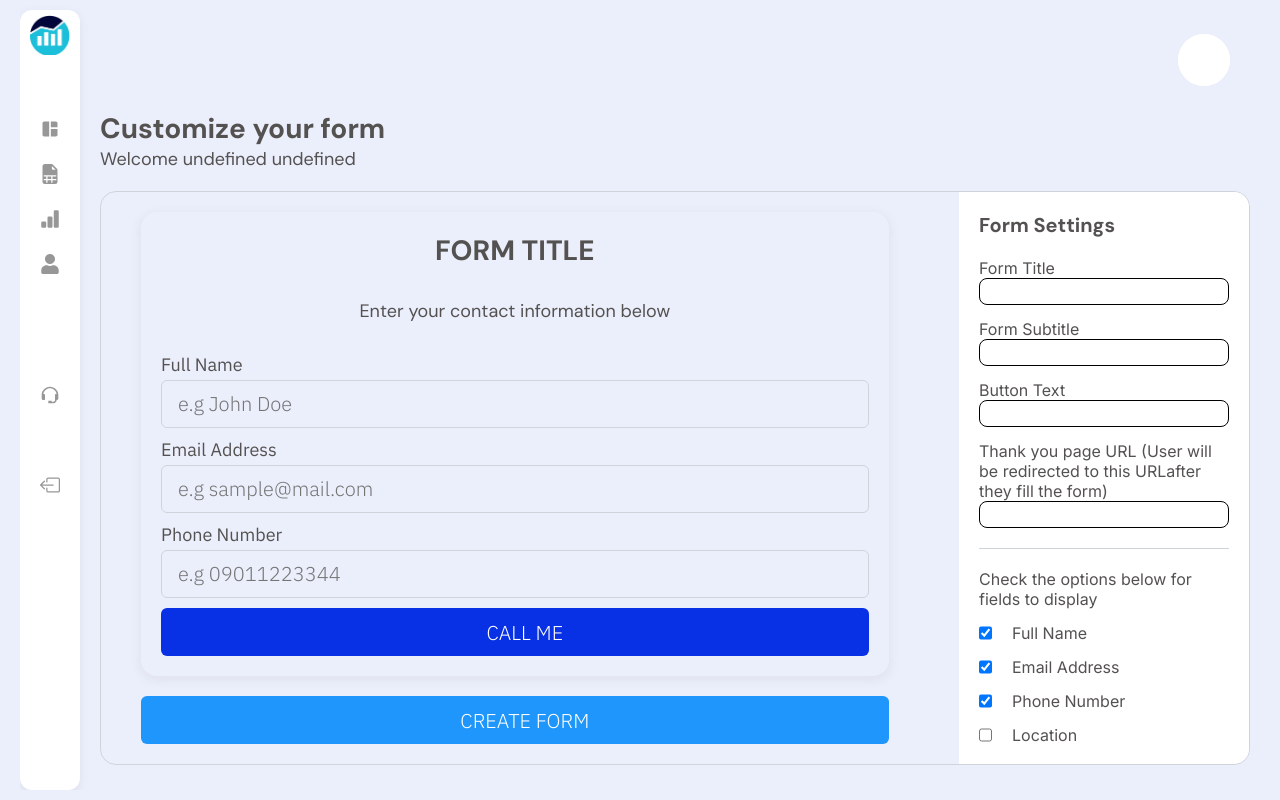
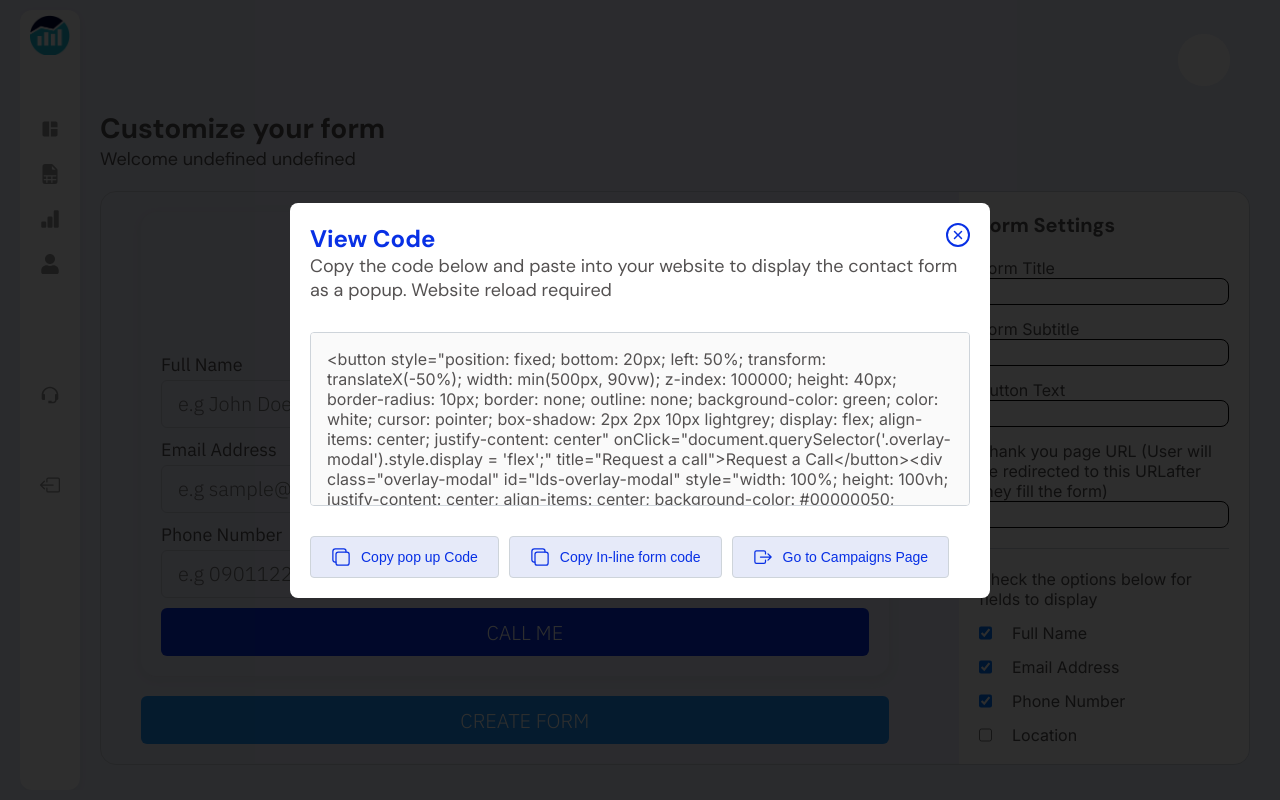
Before and after one commit to upgraded57/PrimeclickLDS, a React (Vite) app: page /form/1/wizard in a window 1280 px wide. Built offline with nearby package versions, Linux system fonts and the light colour scheme; sample sign-in values are in the browser's storage; some icons are missing.

Commit message:
Redesigned form code copy popup

```diff
--- a/src/Pages/FormWizard/FormWizard.jsx
+++ b/src/Pages/FormWizard/FormWizard.jsx
@@ -6,7 +6,7 @@ import { useNavigate, useParams } from "react-router-dom";
 import { axiosInstance } from "./../../Utils/AxiosInstance";
 import { baseURL } from "../../ApiCalls/baseUrl";
 import toast from "react-hot-toast";
-import { IoClose } from "react-icons/io5";
+import { IoClose, IoExitOutline, IoCopyOutline } from "react-icons/io5";
 import { modalCode } from "../../ApiCalls/modalCode";
 import { copyCodeAsInline, copyCodeAsPopup } from "../../ApiCalls/Lead/Lead";
 
@@ -30,7 +30,7 @@ export default function FormWizard() {
   const [inputBgColor, setInputBgColor] = useState("");
   const [btnBgColor, setBtnBgColor] = useState("");
   const [btnTextColor, setBtnTextColor] = useState("");
-  const [modalActive, setModalActive] = useState(false);
+  const [modalActive, setModalActive] = useState(true);
   const [nextPageUrl, setNextPageUrl] = useState("");
 
   const design = {
@@ -310,7 +310,7 @@ export default function FormWizard() {
           >
             <IoClose />
           </div>
-          <h3 className="h-50">FORM CREATED SUCCESSFULLY</h3>
+          <h3 className="h-50">View Code</h3>
           <p className="text-body">
             Copy the code below and paste into your website to display the
             contact form as a popup. Website reload required
@@ -318,17 +318,19 @@ export default function FormWizard() {
           <div className="iframe_modal__code">{codeToCopy}</div>
           <div className="iframe_modal__code-btns">
             <button onClick={() => copyCodeAsPopup(campaign_id)}>
-              COPY POPUP CODE
+              <IoCopyOutline className="copy-icon" /> Copy pop up Code
             </button>
             <button onClick={() => copyCodeAsInline(campaign_id)}>
-              COPY INLINE FORM CODE
+              <IoCopyOutline className="copy-icon" /> Copy In-line form code
+            </button>
+            <button
+              className="goto-campaign"
+              onClick={() => navigate("/leads")}
+            >
+              <IoExitOutline className="copy-icon" />
+              Go to Campaigns Page
             </button>
           </div>
-          <Button
-            variant="solid"
-            text="GO TO CAMPAIGNS PAGE"
-            clickEvent={() => navigate("/leads")}
-          />
         </div>
       </div>
     </div>
--- a/src/Pages/FormWizard/formwizard.css
+++ b/src/Pages/FormWizard/formwizard.css
@@ -141,24 +141,28 @@
 
 .iframe_modal__content {
   position: relative;
-  max-width: 500px;
+  width: 700px;
   background: white;
   padding: 20px;
-  padding-top: 40px;
-  text-align: center;
-  border-radius: var(--box-radius);
+  border-radius: 8px;
   display: flex;
   flex-direction: column;
-  gap: 20px;
+  align-items: flex-start;
+}
+
+.iframe_modal__content h3 {
+  color: var(--pry-clr) !important;
 }
 
 .iframe_modal__code {
-  background: black;
-  color: white;
-  font-family: monospace;
-  padding: 10px;
-  border-radius: 10px;
-  max-height: 150px;
+  background: #fafafa;
+  color: #545151;
+  font-family: inherit;
+  padding: 16px;
+  border-radius: 4px;
+  border: 1px solid #ced4da;
+  height: 174px;
+  margin-block: 30px;
   overflow-y: scroll;
   overflow-x: hidden;
   scrollbar-width: thin;
@@ -169,38 +173,43 @@
 }
 .iframe_modal__close-btn {
   position: absolute;
-  padding: 5px;
-  top: 10px;
-  right: 10px;
-  font-size: 30px;
+  color: var(--pry-clr);
+  top: 20px;
+  right: 20px;
+  width: 24px;
+  height: 24px;
+  font-size: 16px;
   display: flex;
   align-items: center;
+  border: 2px solid var(--pry-clr);
   justify-content: center;
-  background: ghostwhite;
+  background: transparent;
   border-radius: 15px;
   cursor: pointer;
-}
-
-.iframe_modal__close-btn:hover {
-  color: red;
 }
 
 .iframe_modal__code-btns {
   display: flex;
   align-items: center;
-  justify-content: center;
   gap: 10px;
-  padding-bottom: 20px;
-  border-bottom: 2px solid lightgrey;
 }
 
 .iframe_modal__code-btns button {
   padding: 10px 20px;
-  width: 100%;
-  border-radius: var(--input-radius);
+  width: max-content;
+  border-radius: 4px;
   cursor: pointer;
-  background-color: var(--accent-clr);
-  color: white;
-  border: none;
+  background-color: #e6eaf9;
+  color: var(--pry-clr);
+  border: 1px solid #ced4da;
   outline: none;
+  font-weight: 500;
+  font-size: 14px;
+  display: flex;
+  align-items: center;
+  gap: 10px;
 }
+
+.copy-icon {
+  font-size: 20px;
+}
```
